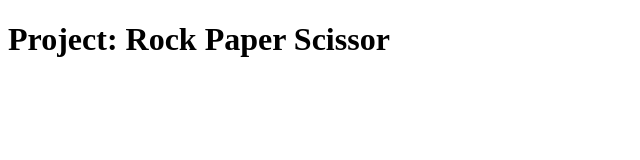
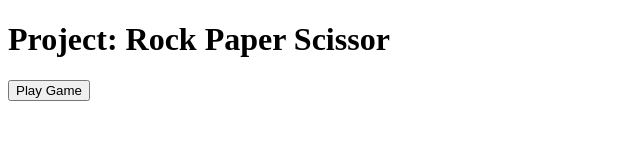
Before and after one commit to Dexmi25/rock-paper-scissors, a plain HTML site: page index.html in a window 1280 px wide. Shown: the whole page, without its empty margins (0-640 px from the left). Drawn offline with Linux system fonts and the light colour scheme.

Commit message:
script.js finish

```diff
--- a/index.html
+++ b/index.html
@@ -4,10 +4,10 @@
     <meta charset="UTF-8">
     <meta name="viewport" content="width=device-width, initial-scale=1.0">
     <title>Project: Rock Paper Scissor</title>
-    <script src="script.js"></script>
 </head>
 <body>
     <h1>Project: Rock Paper Scissor</h1>
-
+    <button onclick="game()">Play Game</button>
+    <script src="script.js"></script>
 </body>
 </html>
--- a/script.js
+++ b/script.js
@@ -1,4 +1,7 @@
 console.log("Rock Paper Scissor Game");
+
+let playerScore = 0;
+let computerScore = 0;
 
 function getComputerChoice() {
     let words = ['Rock', 'Paper', 'Scissor'];
@@ -20,10 +23,45 @@ function playRound(playerSelection, computerSelection) {
     }
 }
 
+function game() {
+    for (let i = 0; i < 5; i++) {
+        const playerInput = prompt("Enter your choice (Rock, Paper, Scissor):");
 
+        if (playerInput === null) {
+            console.log("Game canceled.");
+            alert("Game canceled.");
+            return;
+        }
 
-const playerSelection = 'Rock';
-console.log(playerSelection);
-const computerSelection = getComputerChoice();
-console.log(computerSelection);
-console.log(playRound(playerSelection, computerSelection));
+        const playerSelection = playerInput.charAt(0).toUpperCase() + playerInput.slice(1).toLowerCase();
+
+        if (!["Rock", "Paper", "Scissor"].includes(playerSelection)) {
+            console.log("Invalid choice. Game canceled.");
+            alert("Invalid choice. Game canceled.");
+            return;
+        }
+
+        const computerSelection = getComputerChoice();
+        const result = playRound(playerSelection, computerSelection);
+
+        console.log(`Round ${i + 1}:\nPlayer chose ${playerSelection}\nComputer chose ${computerSelection}\nResult: ${result}`);
+        alert(`Round ${i + 1}:\nPlayer chose ${playerSelection}\nComputer chose ${computerSelection}\nResult: ${result}`);
+
+        if (result === "You Win") {
+            playerScore++;
+        } else if (result === "You Lose") {
+            computerScore++;
+        }
+    }
+
+    if (playerScore > computerScore) {
+        console.log("Congratulations! You win the game!");
+        alert("Congratulations! You win the game!");
+    } else if (computerScore > playerScore) {
+        console.log("Sorry, you lose the game.");
+        alert("Sorry, you lose the game.");
+    } else {
+        console.log("It's a tie game!");
+        alert("It's a tie game!");
+    }
+}
```
